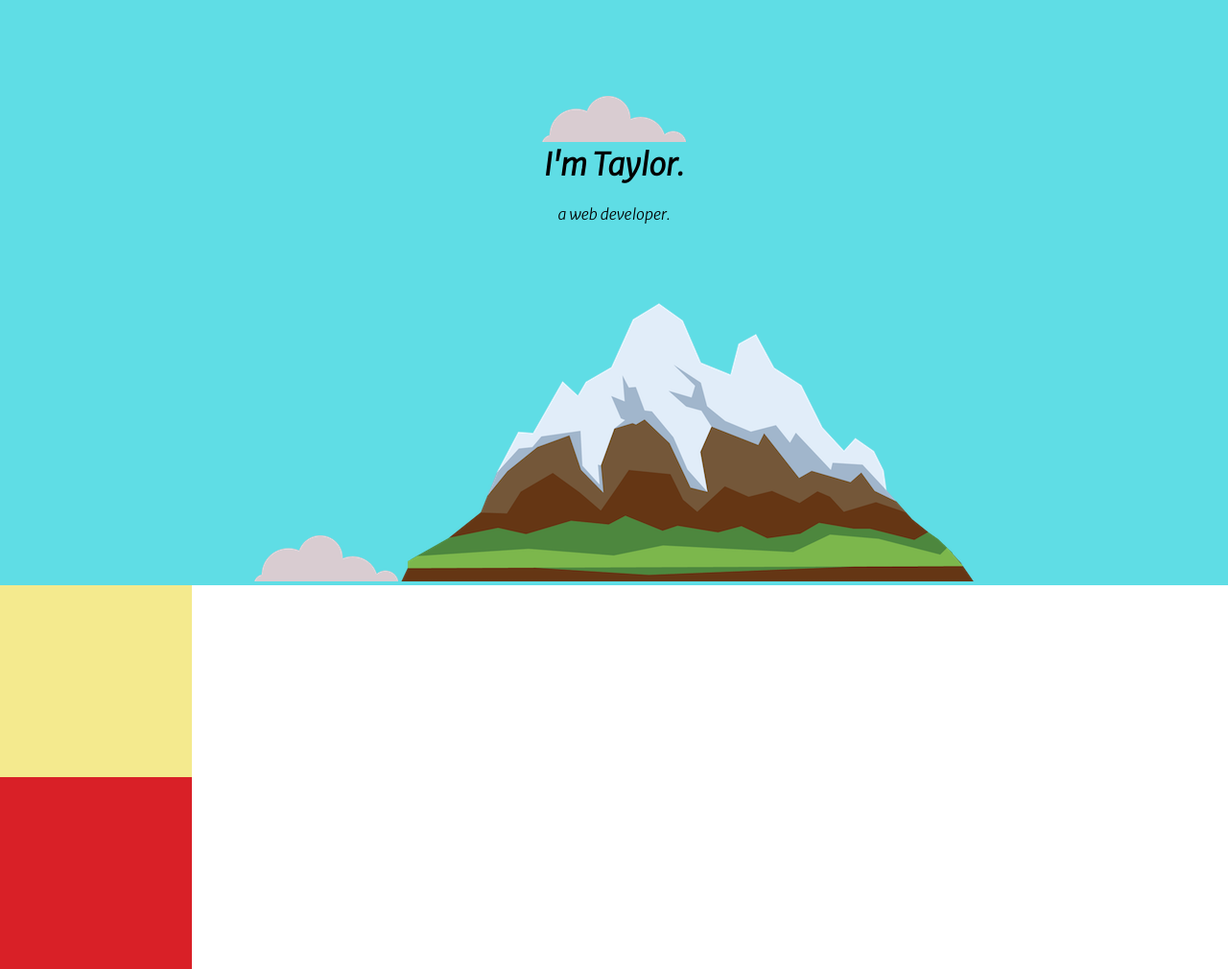
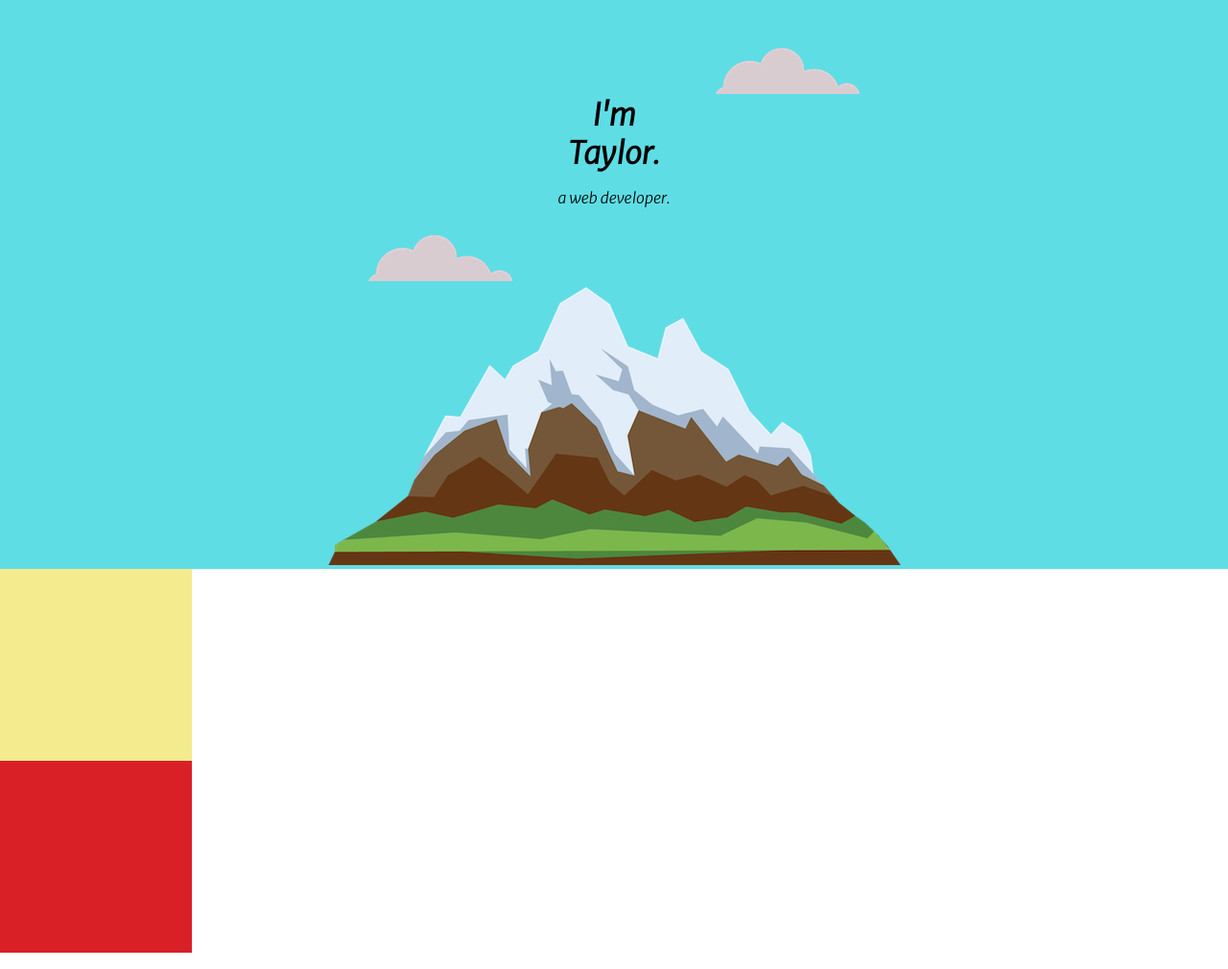
Before and after one commit to tayphill13/2021ProfilePage, a plain HTML site: page index.html in a window 1280 px wide. Shown: the whole page at 96% size. Drawn offline with Linux system fonts and the light colour scheme.

Commit message:
add some styling to align the clouds

```diff
--- a/CSS/styles.css
+++ b/CSS/styles.css
@@ -5,8 +5,8 @@ body {
 }
 
 h1  {
-  margin-top: 0;
-  /* color: #f07d36; */
+  width: 10%;
+  margin: 0 auto 0 auto;
 }
 h2  {
   font-family: 'Montserrat', sans-serif;
@@ -14,22 +14,29 @@ h2  {
 h3  {
   font-family: 'Abel', sans-serif;
 }
-/* p  {
-  /* color: #f07d36; */
 
+.top-cloud {
+  position: absolute;
+  right: 30%;
+  top: 50px;
+}
+
+.bottom-cloud  {
+  position: absolute;
+  left: 30%;
+  bottom: 300px;
+}
 
 .top-container {
   background-color: #5fdde5;
   position: relative;
   padding-top: 100px;
 }
-
 .middle-container {
   background-color: #f4ea8e;
   height: 200px;
   width: 200px
 }
-
 .bottom-container {
   background-color: #d92027;
   height: 200px;
--- a/index.html
+++ b/index.html
@@ -14,10 +14,10 @@
   </head>
   <body>
     <div class="top-container">
-      <img src="images/cloud.png" alt="cloud-img">
+      <img class='top-cloud' src="images/cloud.png" alt="cloud-img">
       <h1>I'm Taylor.</h1>
       <p>a web developer.</p>
-      <img src="images/cloud.png" alt="cloud-img">
+      <img class='bottom-cloud' src="images/cloud.png" alt="cloud-img">
       <img src="images/mountain.png" alt="mountain-img">
     </div>
     <div class="middle-container">
```
